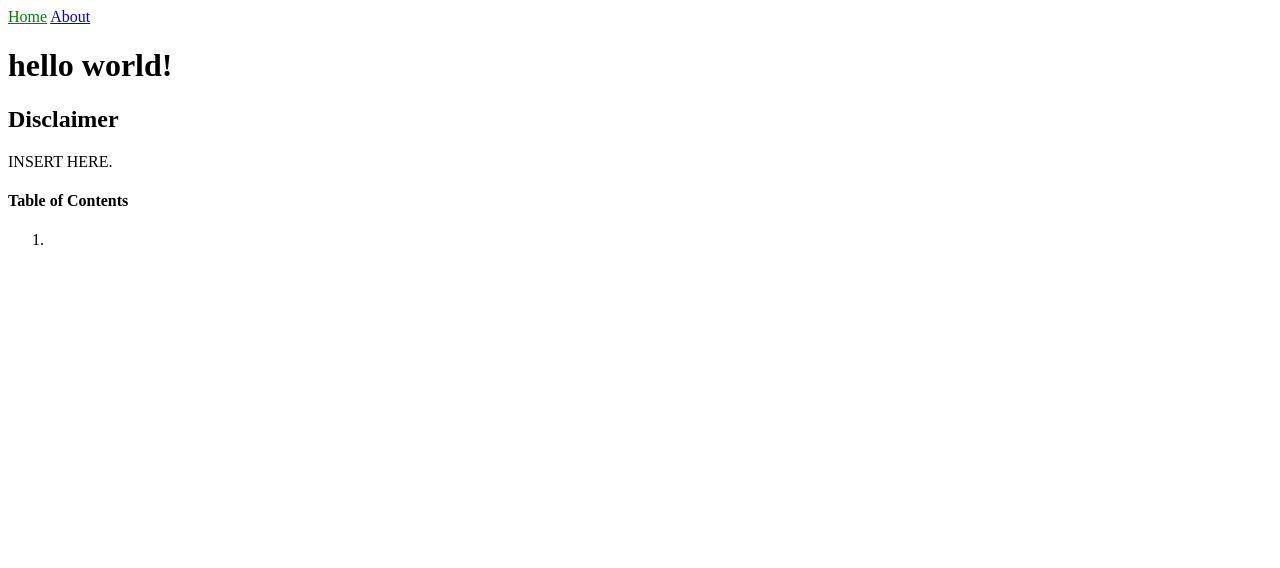
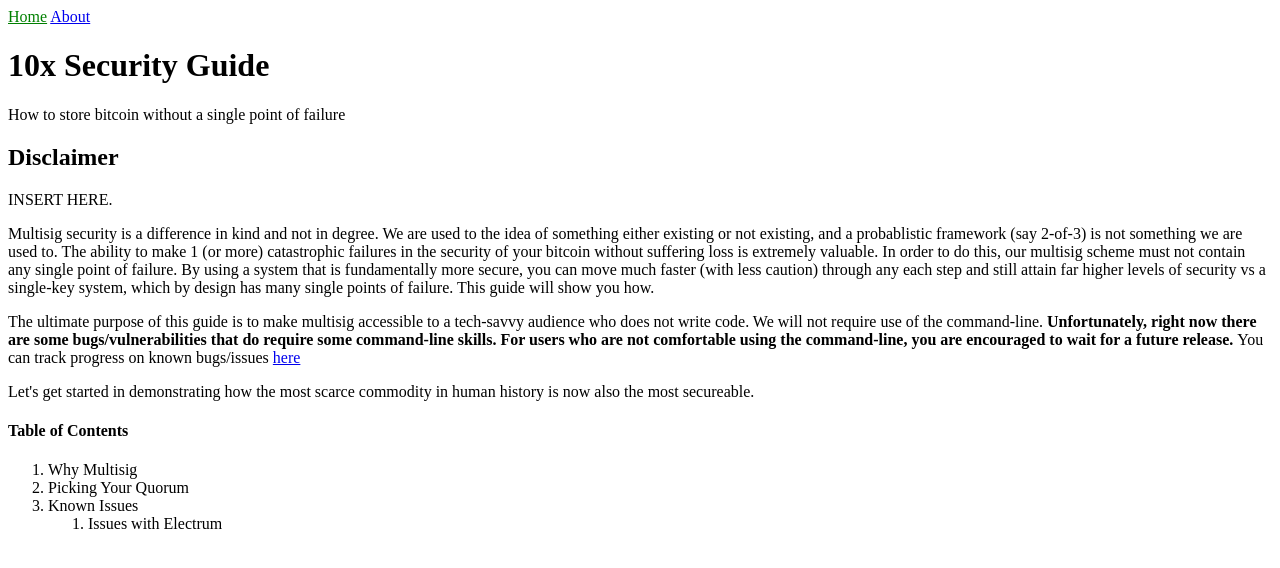
Before and after one commit to btcguide/btcguide.github.io, a Jekyll site: the page built from index.html, in a window 1280 px wide. Shown: the top 568 px of the page. Built offline with Jekyll 4.4.1, drawn with Linux system fonts in a browser that asks for light colours.

Commit message:
skeleton

```diff
--- a/index.html
+++ b/index.html
@@ -1,14 +1,43 @@
 ---
 title: Home
 ---
-<h1>{{ "Hello World!" | downcase }}</h1>
+<h1>10x Security Guide</h1>
+<p>How to store bitcoin without a single point of failure</p>
 
 <h2>Disclaimer</h2>
 
 INSERT HERE.
 
+<p>
+  Multisig security is a difference in kind and not in degree.
+  We are used to the idea of something either existing or not existing, and a probablistic framework (say 2-of-3) is not something we are used to.
+  The ability to make 1 (or more) catastrophic failures in the security of your bitcoin without suffering loss is extremely valuable.
+  In order to do this, our multisig scheme must not contain any single point of failure.
+  By using a system that is fundamentally more secure, you can move much faster (with less caution) through any each step and still attain far higher levels of security vs a single-key system, which by design has many single points of failure.
+  This guide will show you how.
+</p>
+
+<p>
+  The ultimate purpose of this guide is to make multisig accessible to a tech-savvy audience who does not write code.
+  We will not require use of the command-line.
+  <strong>
+    Unfortunately, right now there are some bugs/vulnerabilities that do require some command-line skills.
+    For users who are not comfortable using the command-line, you are encouraged to wait for a future release.
+  </strong>
+  You can track progress on known bugs/issues <a href="#">here</a>
+</p>
+
+<p>
+  Let's get started in demonstrating how the most scarce commodity in human history is now also the most secureable.
+</p>
+
 <h4>Table of Contents</h4>
 
 <ol>
-    <li></li>
+  <li>Why Multisig</li>
+  <li>Picking Your Quorum</li>
+  <li>Known Issues</li>
+  <ol>
+    <li>Issues with Electrum</li>
+  </ol>
 </ol>
```
Also changed, not shown: README.md.
